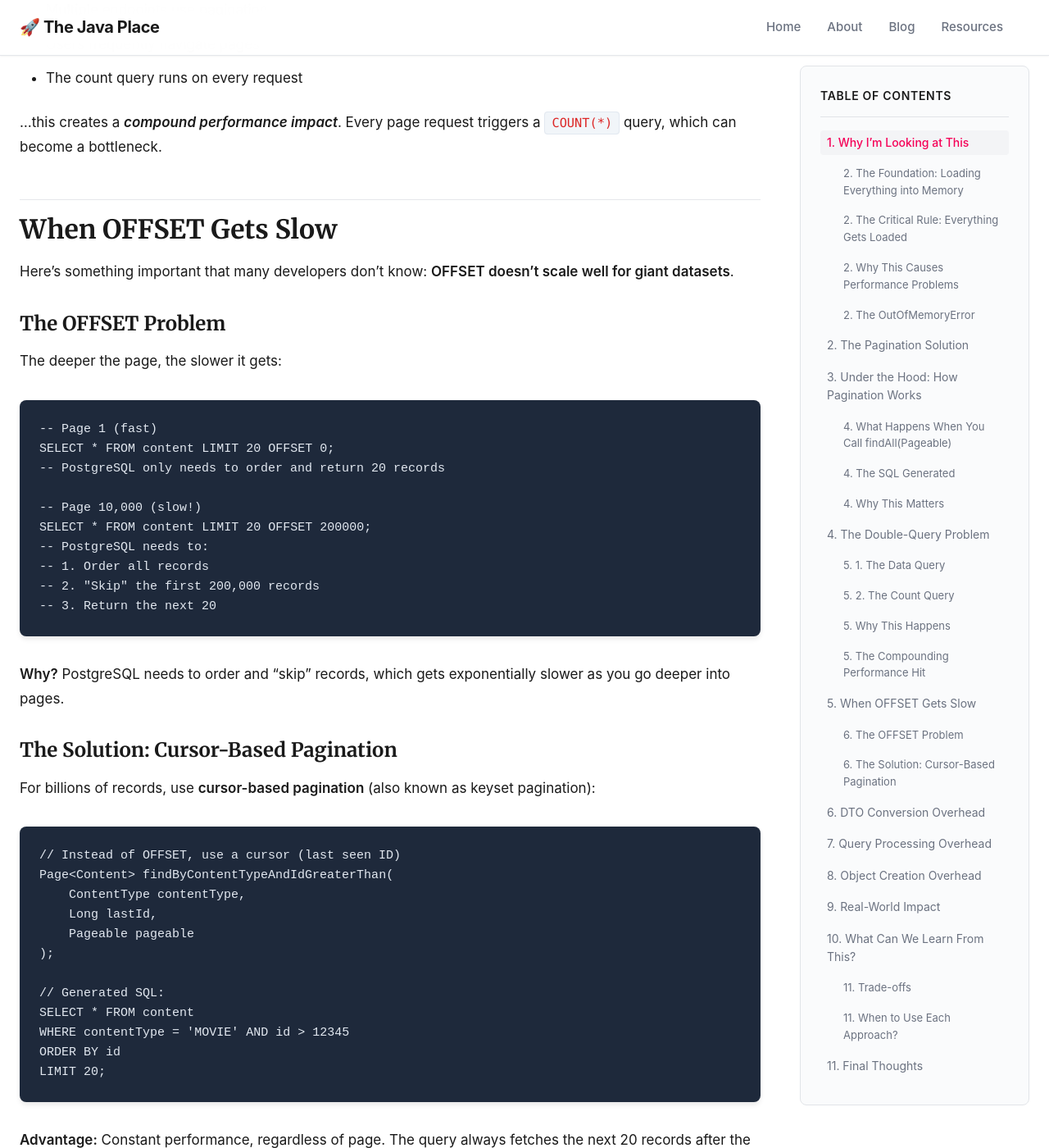
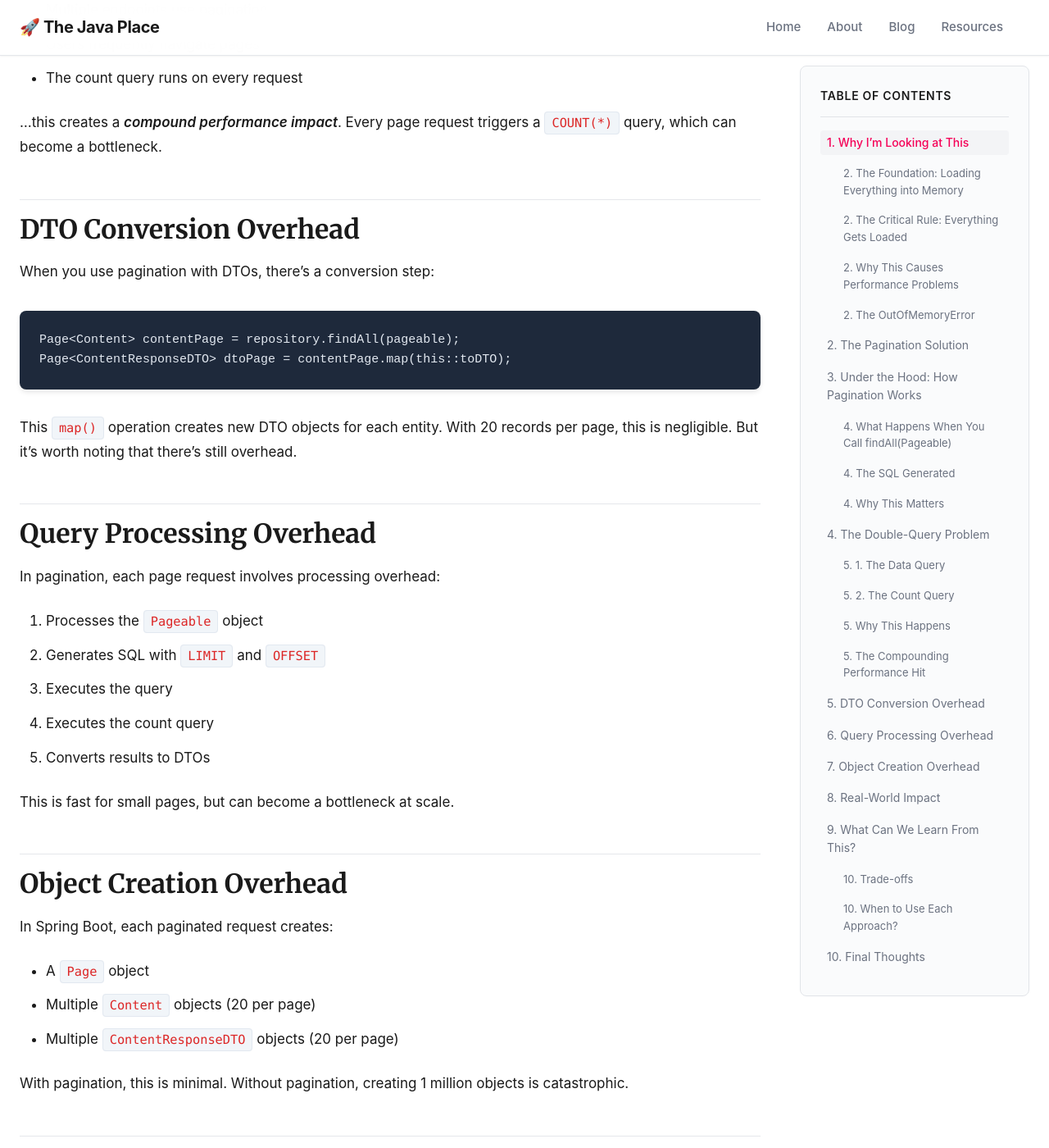
Before and after one commit to adelmonsouza/adelmonsouza.github.io, a Jekyll site: the page built from _posts/2025-11-02-pagination-under-the-hood.md, in a window 1280 px wide and 1400 px high, scrolled down 7606 px. Shown: the whole window at 82% size. Built offline with Jekyll 4.4.1, drawn with Linux system fonts in a browser that asks for light colours; some of the changed text lies outside the part shown.

Commit message:
content: streamline pagination article

````diff
--- a/_posts/2025-11-02-pagination-under-the-hood.md
+++ b/_posts/2025-11-02-pagination-under-the-hood.md
@@ -239,50 +239,6 @@ In a large application where:
 
 …this creates a **_compound performance impact_**. Every page request triggers a `COUNT(*)` query, which can become a bottleneck.
 
-## When OFFSET Gets Slow
-
-Here's something important that many developers don't know: **OFFSET doesn't scale well for giant datasets**.
-
-### The OFFSET Problem
-
-The deeper the page, the slower it gets:
-
-```sql
--- Page 1 (fast)
-SELECT * FROM content LIMIT 20 OFFSET 0;
--- PostgreSQL only needs to order and return 20 records
-
--- Page 10,000 (slow!)
-SELECT * FROM content LIMIT 20 OFFSET 200000;
--- PostgreSQL needs to:
--- 1. Order all records
--- 2. "Skip" the first 200,000 records
--- 3. Return the next 20
-```
-
-**Why?** PostgreSQL needs to order and "skip" records, which gets exponentially slower as you go deeper into pages.
-
-### The Solution: Cursor-Based Pagination
-
-For billions of records, use **cursor-based pagination** (also known as keyset pagination):
-
-```java
-// Instead of OFFSET, use a cursor (last seen ID)
-Page<Content> findByContentTypeAndIdGreaterThan(
-    ContentType contentType,
-    Long lastId,
-    Pageable pageable
-);
-
-// Generated SQL:
-SELECT * FROM content
-WHERE contentType = 'MOVIE' AND id > 12345
-ORDER BY id
-LIMIT 20;
-```
-
-**Advantage:** Constant performance, regardless of page. The query always fetches the next 20 records after the last seen ID.
-
 ## DTO Conversion Overhead
 
 When you use pagination with DTOs, there's a conversion step:
@@ -340,20 +296,14 @@ This analysis shows how simple architectural decisions – like using pagination
 | Approach | Advantages | Disadvantages |
 |-----------|-----------|---------------|
 | **No Pagination** | Simple code, one query | OutOfMemoryError, slow |
-| **Pagination with OFFSET** | Easy to implement, works well for few pages | Gets slow on deep pages |
-| **Cursor-Based Pagination** | Constant performance, scales infinitely | More complex, can't "jump" pages |
+| **Pagination with OFFSET** | Fácil de implementar, fornece metadados completos | Pode gerar segundo COUNT(*) e ficar pesado em páginas muito profundas |
 
 ### When to Use Each Approach?
 
 **Use pagination with OFFSET when:**
-- ✅ Users navigate sequential pages (1, 2, 3...)
-- ✅ Don't need to go very deep (less than 10,000 pages)
-- ✅ You want simplicity
-
-**Use cursor-based pagination when:**
-- ✅ Datasets of billions of records
-- ✅ Constant performance is critical
-- ✅ You can accept not being able to "jump" pages
+- ✅ Usuários navegam páginas sequenciais (1, 2, 3...)
+- ✅ Precisa de metadados (total, páginas) por página
+- ✅ Busca simplicidade na implementação
 
 ## Final Thoughts
 
@@ -363,8 +313,8 @@ Pagination isn't just "nice to have" – it's **essential** for scalable applica
 1. Pagination prevents OutOfMemoryError with millions of records
 2. `Pageable` generates `LIMIT/OFFSET` SQL automatically
 3. Indexes are crucial for performance with filters
-4. For giant datasets, consider cursor-based pagination
-5. Simple architectural decisions have dramatic performance impacts
+4. Evite `COUNT(*)` pesados em endpoints muito acessados (cache ou estimativas podem ajudar)
+5. Simples decisões arquiteturais têm impactos enormes em performance
 
 The decision to use pagination isn't just about following best practices – it's about understanding how architectural choices ripple through your application. Every decision has trade-offs, and understanding those trade-offs is what separates good developers from great ones.
 
````
